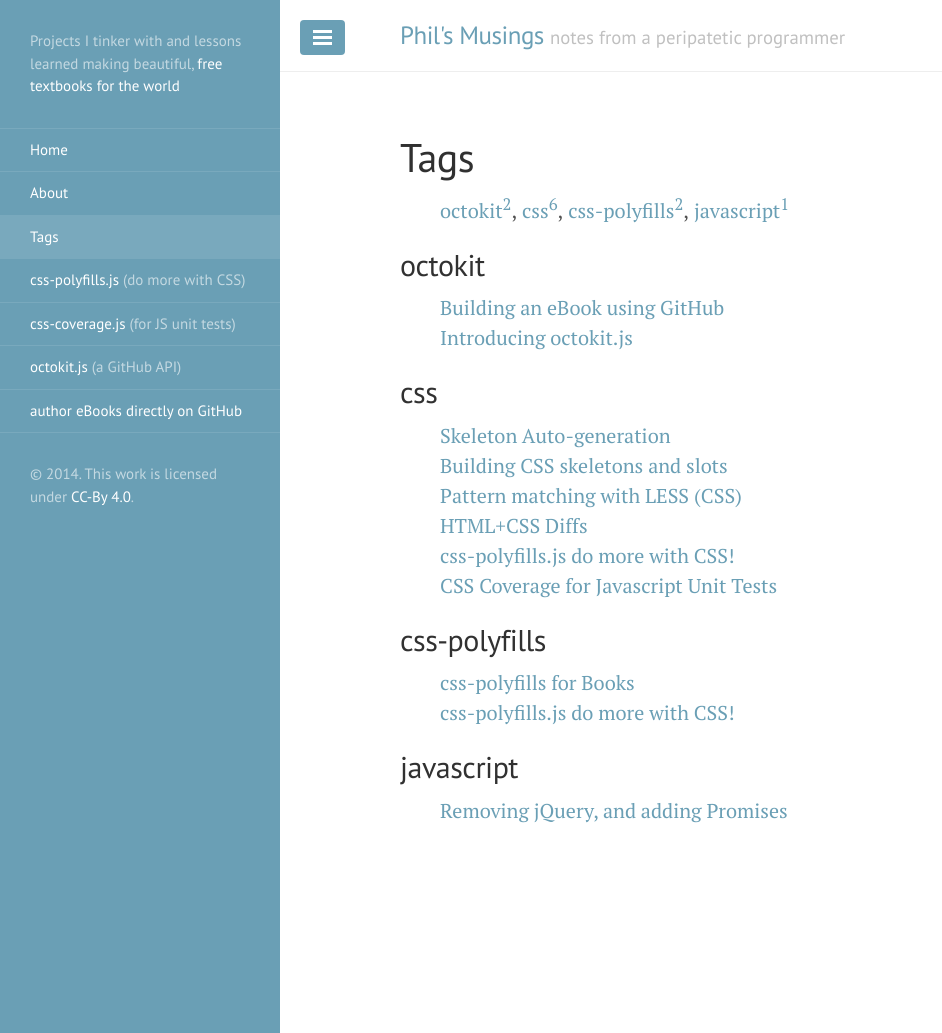
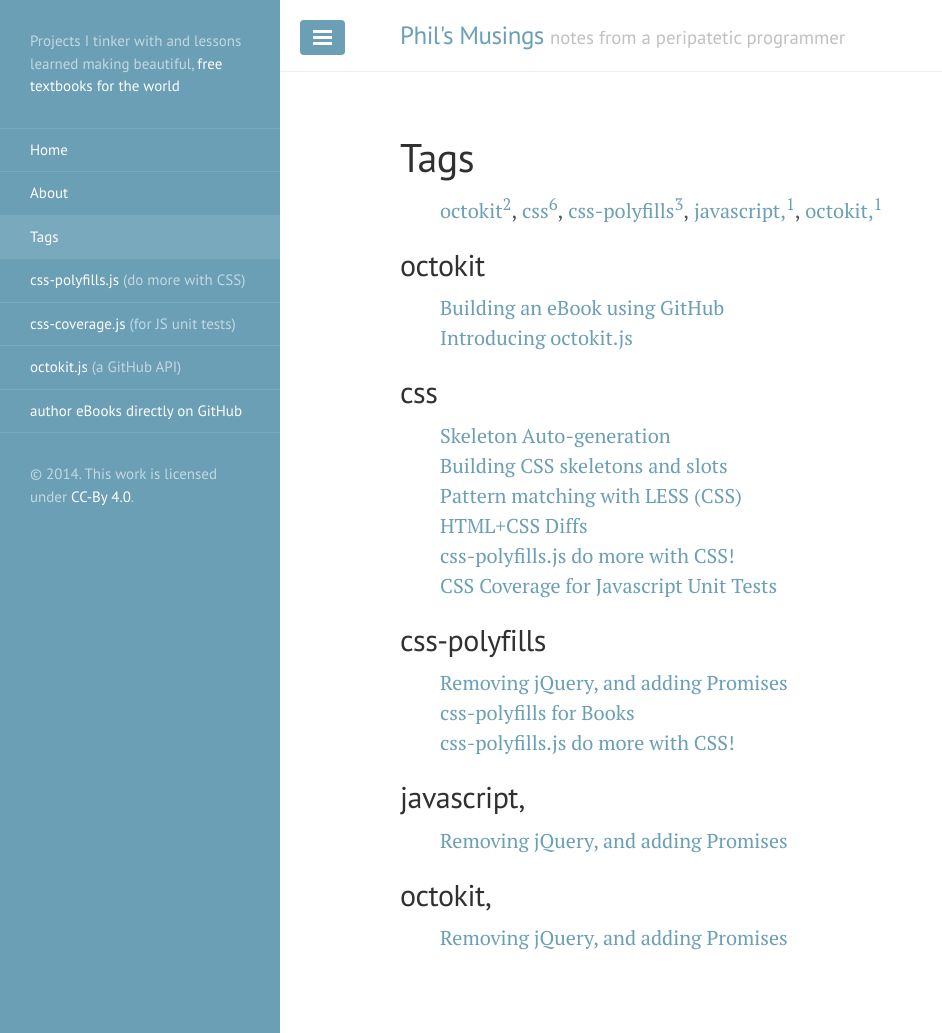
Before and after one commit to philschatz/philschatz.github.io, a Jekyll site: the page built from tags.html, in a window 1280 px wide and 1033 px high. Shown: the whole window, without its empty margins (0-942 px from the left). Built offline with Jekyll 4.4.1, drawn with Linux system fonts in a browser that asks for light colours; Markdown is read by kramdown in place of the engine named in the settings.

Commit message:
add tags

```diff
--- a/_posts/2014-04-14-removing-jquery.md
+++ b/_posts/2014-04-14-removing-jquery.md
@@ -1,7 +1,7 @@
 ---
 layout: post
 title: Removing jQuery, and adding Promises
-tags: javascript
+tags: javascript, octokit, css-polyfills
 ---
 
 This weekend I decided to remove jQuery from 2 of my libraries: [css-polyfills.js](/css-polyfills.js/) and [octokit.js](https://github.com/philschatz/octokit.js).
```
